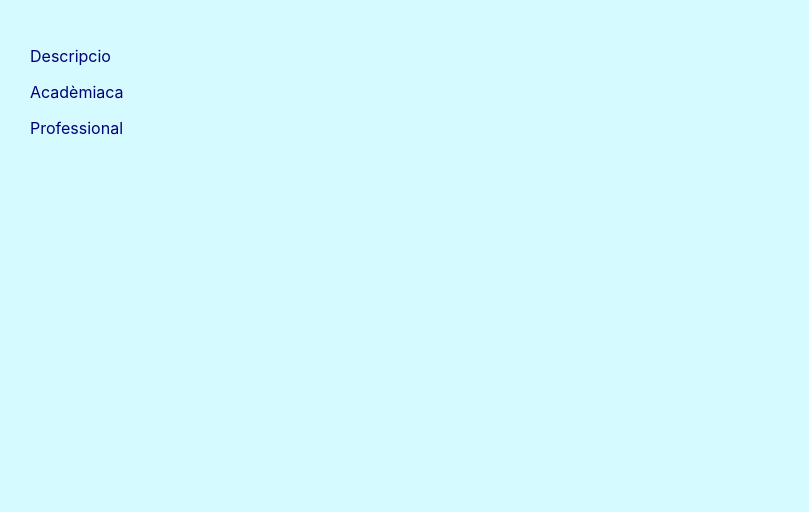
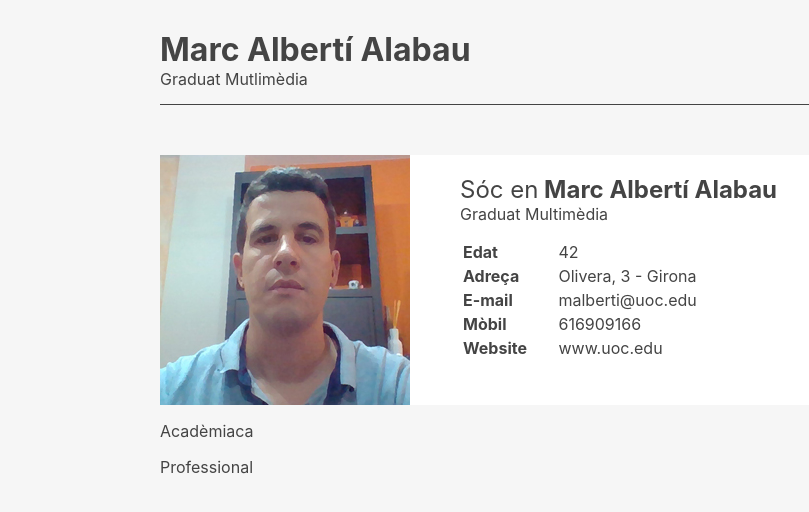
Before and after one commit to malberti-uoc/malberti, a website built with Parcel: page src/index.html in a window 1280 px wide. Shown: the whole page, without its empty margins (0-809 px from the left). Built offline with nearby package versions, Linux system fonts and the light colour scheme; some packages are replaced by stand-ins of ours.

Commit message:
fourth commit

```diff
--- a/src/assets/styles/_variables.scss
+++ b/src/assets/styles/_variables.scss
@@ -3,6 +3,7 @@
 $font-family-sans-serif: -apple-system, BlinkMacSystemFont, "Segoe UI", Roboto, "Helvetica Neue", Arial, sans-serif, "Apple Color Emoji", "Segoe UI Emoji", "Segoe UI Symbol";
 $font-family-serif: "Georgia", "Times New Roman", serif;
 
-$uoc-corporate: #000078;
-$uoc-masterbrand: #73edff;
-$uoc-bg: color.scale($uoc-masterbrand, $lightness: 70%);
+$color-corporate: #444;
+$color-masterbrand: #f00;
+$color-bg: color.scale($color-corporate, $lightness: 95%);
+$color-clear: #fff;
--- a/src/assets/styles/layouts/_home.scss
+++ b/src/assets/styles/layouts/_home.scss
@@ -1,21 +1,62 @@
 body {
-  margin: 0;
+  max-width: 960px;
+  margin: auto;
   padding: 30px;
   font-family: $font-family-sans-serif;
-  background-color: $uoc-bg;
-  color: $uoc-corporate;
+  background-color: $color-bg;
+  color: $color-corporate;
 }
 
-.uoc-logo {
-  display: block;
-  margin-bottom: 20px;
-  max-width: 300px;
-  height: auto;
+header {
+
+  padding: 0 0 15px 0;
+  margin: 0 0 50px 0;
+  border-bottom: 1px solid $color-corporate;
+
+  h1 {
+    margin: 0;
+    padding: 0;
+  }
+
+  p {
+    margin: 0;
+    padding: 0;
+  }
 }
 
-.uoc-title {
-  font-family: $font-family-serif;
-  font-size: 36px;
-  font-weight: 700;
-  color: $uoc-corporate;
+.table__tr__td--strong {
+  width: 40%;
+  font-weight: bold;
 }
+#section__descripcio {
+
+  min-height: 250px;
+  background-color: $color-clear;
+
+  h2 {
+    margin-bottom: 0;
+	}
+
+  p {
+    margin: 0;
+	}
+
+  #section__descripcio__fotografia {
+    display: inline-block;
+    float: left;
+  }
+
+  #section__descripcio__items {
+    display: inline-block;
+    float: none;
+	padding: 0 50px;
+
+    span {
+      font-weight: lighter;
+    }
+
+	table {
+	padding: 15px 0;
+	}
+  }
+}
--- a/src/assets/styles/main.scss
+++ b/src/assets/styles/main.scss
@@ -9,9 +9,6 @@
  * see: https://en.parceljs.org/module_resolution.html
  * see commented examples below
  */
-
-// @import "some-node-module";
-// @import "@some-company/some-node-module";
 @import "@fortawesome/fontawesome-free/css/all.css";
 
 /**
--- a/src/index.html
+++ b/src/index.html
@@ -10,16 +10,46 @@
 </head>
 <body>
 	<header>
+	<h1>Marc Albertí Alabau</h1>
+	<p>Graduat Mutlimèdia</p>
 	</header>
 	<main>
-		<section id="seccio-descripcio">
-		<p>Descripcio</p>
+		<section id="section__descripcio">
+			<div id="section__descripcio__fotografia">
+				<img src="/assets/images/iam.jpg" alt="Sóc en Marc Albertí">
+			</div>
+			<div id="section__descripcio__items">
+				<h2><span>Sóc en</span> Marc Albertí Alabau</h2>
+				<p>Graduat Multimèdia</p>
+				<table>
+				  <tr>
+					<td class="table__tr__td--strong">Edat</td>
+					<td>42</td>
+				  </tr>
+				  <tr>
+					<td class="table__tr__td--strong">Adreça</td>
+					<td>Olivera, 3 - Girona</td>
+				  </tr>
+				  <tr>
+					<td class="table__tr__td--strong">E-mail</td>
+					<td>malberti@uoc.edu</td>
+				  </tr>
+				  <tr>
+					<td class="table__tr__td--strong">Mòbil</td>
+					<td>616909166</td>
+				  </tr>
+				  <tr>
+					<td class="table__tr__td--strong">Website</td>
+					<td>www.uoc.edu</td>
+				  </tr>
+				</table>
+			</div>
 		</section>
-		<section id="seccio-academica">
-		<p>Acadèmiaca</p>
+		<section id="section__academica">
+			<p>Acadèmiaca</p>
 		</section>
-		<section id="seccio-professional">
-		<p>Professional</p>
+		<section id="section__professional">
+			<p>Professional</p>
 		</section>
 	</main>
     <footer>
--- a/stylelint.config.js
+++ b/stylelint.config.js
@@ -4,7 +4,7 @@ module.exports = {
     "stylelint-scss"
   ],
   "rules": {
-    "selector-nested-pattern": "^&",
+    "selector-nested-pattern": null,
     "indentation": 2,
     "no-descending-specificity": null,
     "no-eol-whitespace": null,
```
Also changed, not shown: package.json (+4 -4 lines), src/assets/images/iam.jpg (added), src/assets/images/logo.png (deleted), 1 other file.
